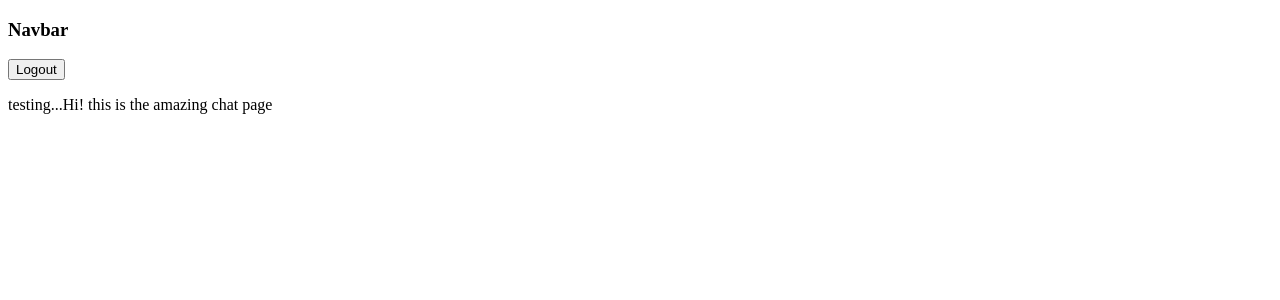
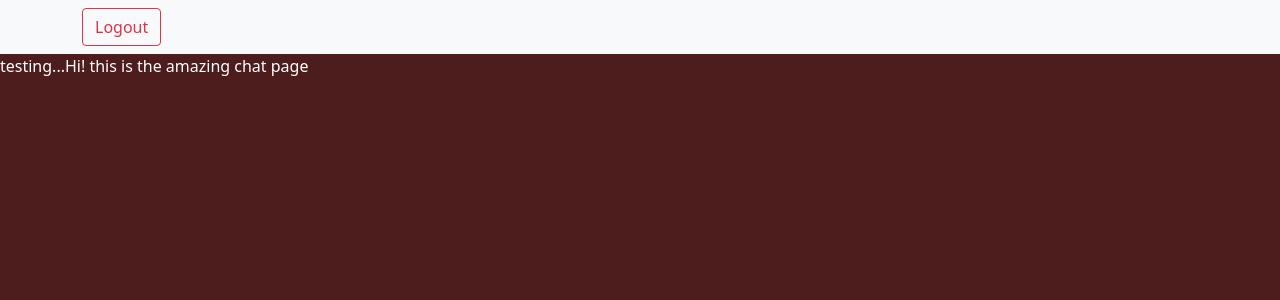
Before and after one commit to Jkhweis/chat-app-react, a React (Create React App) app: page /chat in a window 1280 px wide. Shown: the top 300 px of the page. Built offline with nearby package versions, Linux system fonts and the light colour scheme; no server answers; sample sign-in values are in the browser's storage.

Commit message:
Create useFirestore Hook

```diff
--- a/package.json
+++ b/package.json
@@ -6,8 +6,10 @@
     "@testing-library/jest-dom": "^5.16.4",
     "@testing-library/react": "^13.3.0",
     "@testing-library/user-event": "^13.5.0",
+    "bootstrap": "^5.1.3",
     "firebase": "^9.8.3",
     "react": "^18.2.0",
+    "react-bootstrap": "^2.4.0",
     "react-dom": "^18.2.0",
     "react-firebase-hooks": "^5.0.3",
     "react-google-button": "^0.7.2",
--- a/src/App.js
+++ b/src/App.js
@@ -2,11 +2,12 @@ import { BrowserRouter, Route, Routes, Navigate } from 'react-router-dom';
 import { UserAuth } from './context/AuthContext';
 
 //comps
-import Navbar from './comps/Navbar';
+import Navibar from './comps/Navibar';
 import SignIn from './pages/SignIn';
 import Chat from './pages/Chat';
 
 //styles
+import 'bootstrap/dist/css/bootstrap.min.css';
 import './App.css';
 
 function App() {
@@ -15,7 +16,7 @@ function App() {
   return (
     <div className="App">
       <BrowserRouter>
-        <Navbar />
+        <Navibar />
         <Routes>
           <Route
             path="/"
--- a/src/comps/Navbar.js
+++ /dev/null
@@ -1,26 +0,0 @@
-import { UserAuth } from '../context/AuthContext';
-
-const Navbar = () => {
-  const { user, logOut } = UserAuth();
-
-  const handleLogout = async () => {
-    try {
-      await logOut();
-    } catch (error) {
-      console.log(error);
-    }
-  };
-
-  return (
-    <div>
-      <h3>Navbar</h3>
-      {user?.displayName ? (
-        <button onClick={handleLogout}>Logout</button>
-      ) : (
-        <p>Welcome! Please sign in below</p>
-      )}
-    </div>
-  );
-};
-
-export default Navbar;
--- /dev/null
+++ b/src/comps/Navibar.js
@@ -0,0 +1,33 @@
+import { UserAuth } from '../context/AuthContext';
+import Container from 'react-bootstrap/Container';
+import Navbar from 'react-bootstrap/Navbar';
+
+import Button from 'react-bootstrap/Button';
+
+const Navibar = () => {
+  const { user, logOut } = UserAuth();
+
+  const handleLogout = async () => {
+    try {
+      await logOut();
+    } catch (error) {
+      console.log(error);
+    }
+  };
+
+  return (
+    <Navbar bg="light" expand="lg">
+      <Container>
+        {user?.displayName ? (
+          <Button variant="outline-danger" onClick={handleLogout}>
+            Logout
+          </Button>
+        ) : (
+          <p>Hello There!</p>
+        )}
+      </Container>
+    </Navbar>
+  );
+};
+
+export default Navibar;
--- /dev/null
+++ b/src/index.css
@@ -0,0 +1,17 @@
+/* variables */
+:root {
+  --heading-color: #444;
+  --text-color: #999;
+  --primary-color: #8d69f1;
+  --highlight-color: #d13267;
+  --bg-color: #4d1c1c;
+}
+
+/* base styles */
+body {
+  background: var(--bg-color);
+}
+
+p {
+  color: white;
+}
--- a/src/index.js
+++ b/src/index.js
@@ -2,6 +2,7 @@ import React from 'react';
 import ReactDOM from 'react-dom/client';
 import App from './App';
 import { AuthContextProvider } from './context/AuthContext';
+import './index.css';
 
 const root = ReactDOM.createRoot(document.getElementById('root'));
 root.render(
--- /dev/null
+++ b/src/pages/SignIn.css
@@ -0,0 +1,8 @@
+h1 {
+  color: red;
+  margin-left: 200px;
+}
+
+.signin-btn {
+  margin-left: 275px;
+}
--- a/src/pages/SignIn.js
+++ b/src/pages/SignIn.js
@@ -1,5 +1,8 @@
 import { GoogleButton } from 'react-google-button';
 import { UserAuth } from '../context/AuthContext';
+
+//styles
+import './SignIn.css';
 
 export default function SignIn() {
   const { googleSignIn } = UserAuth();
@@ -14,8 +17,8 @@ export default function SignIn() {
 
   return (
     <div>
-      <h1>Welcome to the Dojo Chat!</h1>
-      <GoogleButton onClick={handleGoogleSignIn} />
+      <h1>Welcome to the Chat!</h1>
+      <GoogleButton className="signin-btn" onClick={handleGoogleSignIn} />
     </div>
   );
 }
```
Also changed, not shown: src/hooks/useFirestore.js (added, +37 -0 lines), 1 other file (tests, documents, lock files or other folders).
